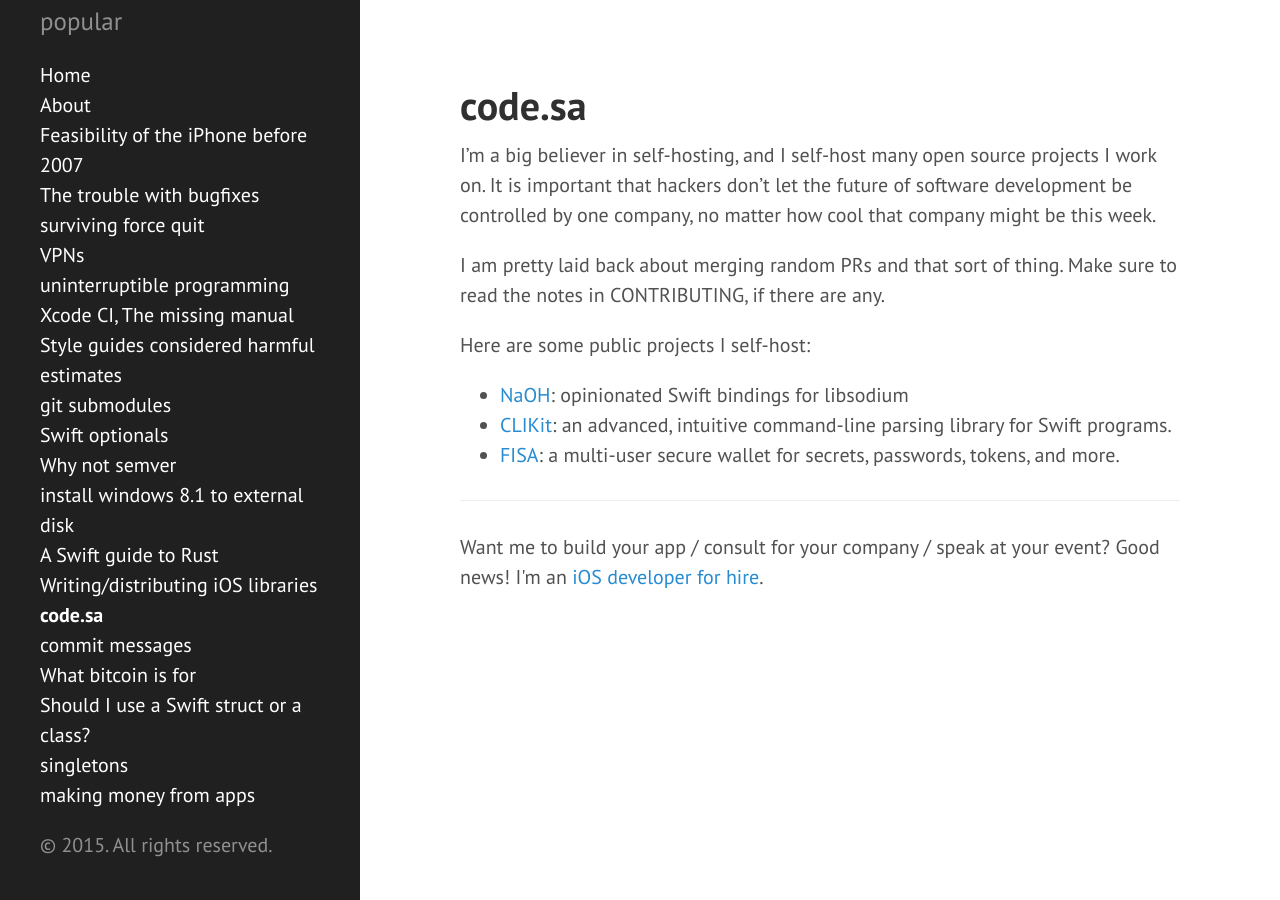
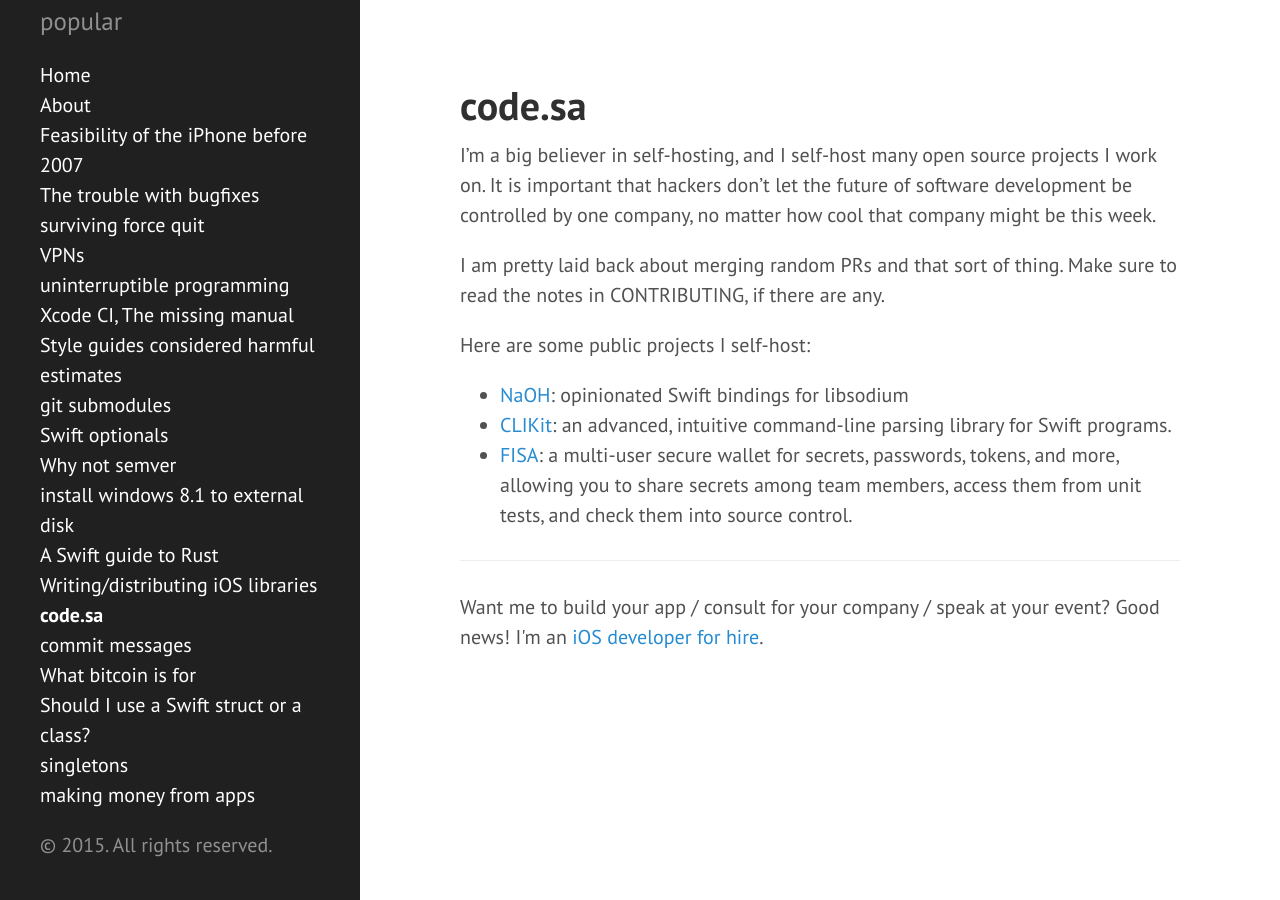
Before and after one commit to drewcrawford/drewcrawford.github.io, a Jekyll site: the page built from code.sa/index.md, in a window 1280 px wide. Built offline with Jekyll 4.4.1, drawn with Linux system fonts in a browser that asks for light colours; nearby versions of some CDN libraries; Markdown is read by kramdown in place of the engine named in the settings; comment, search, counter and statistics services are not loaded.

Commit message:
tweak FISA description

```diff
--- a/code.sa/index.md
+++ b/code.sa/index.md
@@ -11,4 +11,4 @@
 
 * [NaOH](https://code.sealedabstract.com/drewcrawford/NaOH): opinionated Swift bindings for libsodium
 * [CLIKit](https://code.sealedabstract.com/drewcrawford/CLIKit): an advanced, intuitive command-line parsing library for Swift programs.
-* [FISA](https://code.sealedabstract.com/drewcrawford/FISA): a multi-user secure wallet for secrets, passwords, tokens, and more.
+* [FISA](https://code.sealedabstract.com/drewcrawford/FISA): a multi-user secure wallet for secrets, passwords, tokens, and more, allowing you to share secrets among team members, access them from unit tests, and check them into source control.
```
